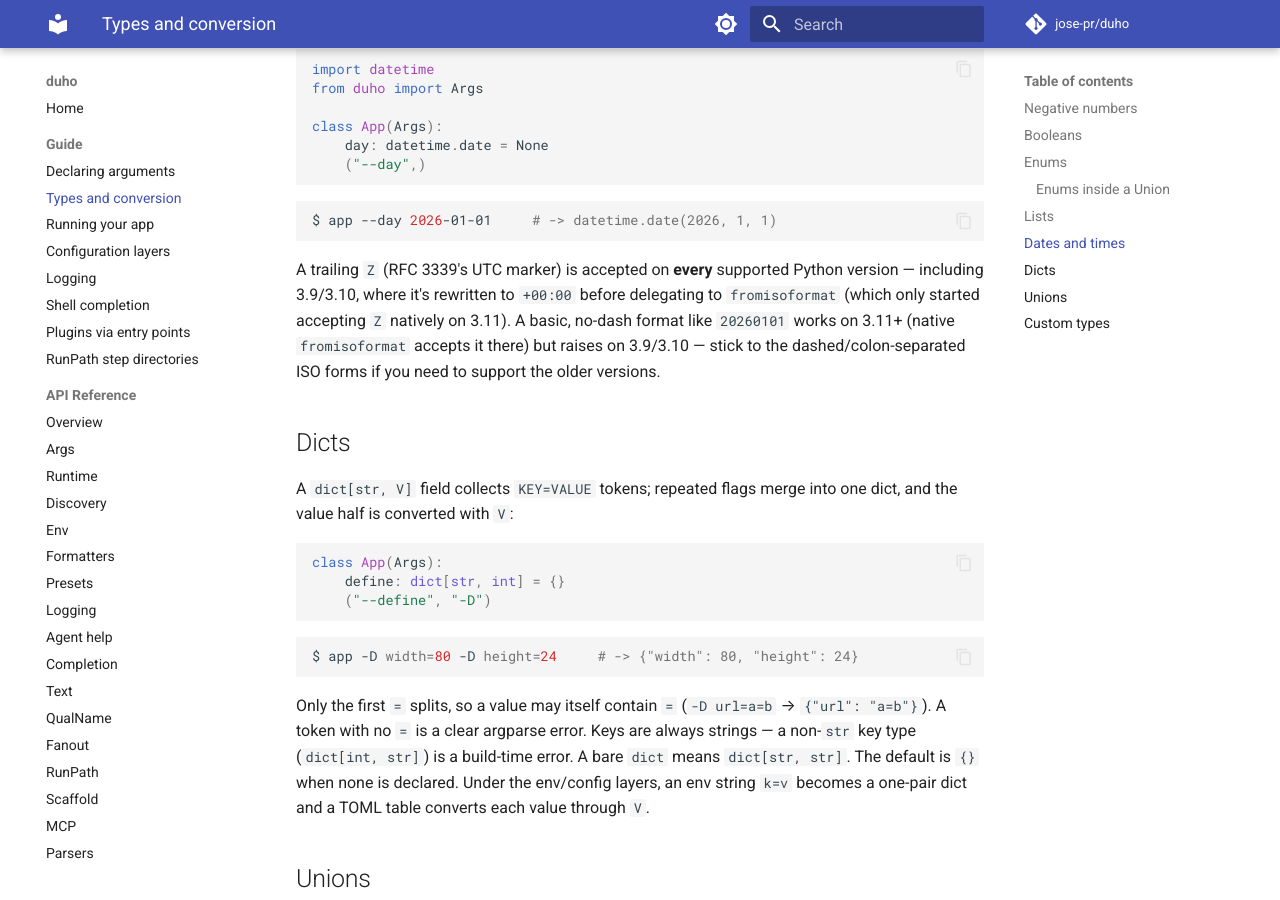
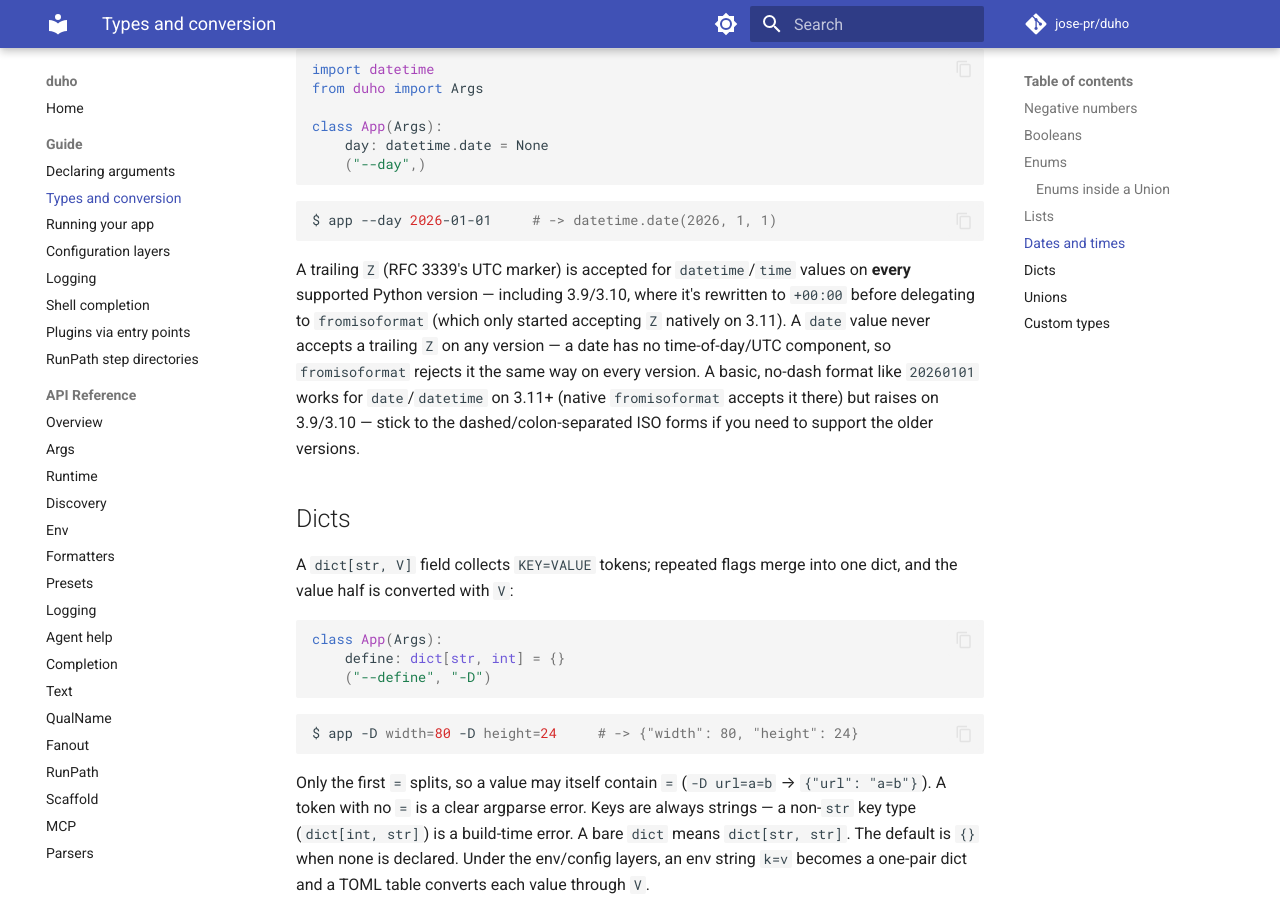
Before and after one commit to jose-pr/duho, an MkDocs documentation site: the page built from docs/guide/types.md, in a window 1280 px wide and 900 px high, scrolled down 3360 px. Built offline with MkDocs 1.6.1 and Material for MkDocs 9.7.7, drawn with Linux system fonts in a browser that asks for light colours; comment, search, counter and statistics services are not loaded.

Commit message:
docs: fix stale claims in the README, guides, and shipped API header
The subcommand-dispatch dest example showed the old dest="command", which
is now the private _duho_command_ (no .command attribute results). The
date/time guide and reference table said a trailing Z marker works for
date the same as datetime/time; it never has, since a date carries no
time-of-day/UTC component. print_completion()'s prog= default was
described as falling back to the built parser's class name; it actually
falls back to the calling script's own sys.argv[0] stem, which is wrong
unless the call happens to run from the target app's own invocation --
the completion.md example now passes prog= explicitly and explains why.
CMDS_PATH's separator-override env var is documented as app-prefixed
(<PREFIX>PATHSEP), matching the fix that scoped it away from a bare
PATHSEP read off the whole process environment. Also documents that the
class-body flags/docstring idiom needs a readable source file, with the
Meta/NS fallback for when it isn't available (a frozen build, a REPL, a
.pyc-only install).

````diff
--- a/docs/guide/types.md
+++ b/docs/guide/types.md
@@ -154,10 +154,13 @@ class App(Args):
 $ app --day 2026-01-01     # -> datetime.date(2026, 1, 1)
 ```
 
-A trailing `Z` (RFC 3339's UTC marker) is accepted on **every** supported
-Python version — including 3.9/3.10, where it's rewritten to `+00:00` before
-delegating to `fromisoformat` (which only started accepting `Z` natively on
-3.11). A basic, no-dash format like `20260101` works on 3.11+ (native
+A trailing `Z` (RFC 3339's UTC marker) is accepted for `datetime`/`time`
+values on **every** supported Python version — including 3.9/3.10, where
+it's rewritten to `+00:00` before delegating to `fromisoformat` (which only
+started accepting `Z` natively on 3.11). A `date` value never accepts a
+trailing `Z` on any version — a date has no time-of-day/UTC component, so
+`fromisoformat` rejects it the same way on every version. A basic, no-dash
+format like `20260101` works for `date`/`datetime` on 3.11+ (native
 `fromisoformat` accepts it there) but raises on 3.9/3.10 — stick to the
 dashed/colon-separated ISO forms if you need to support the older versions.
 
````
Also changed, not shown: README.md (+26 -6 lines), docs/guide/completion.md (+7 -1 lines), src/duho/AGENTS.md (+31 -14 lines).
